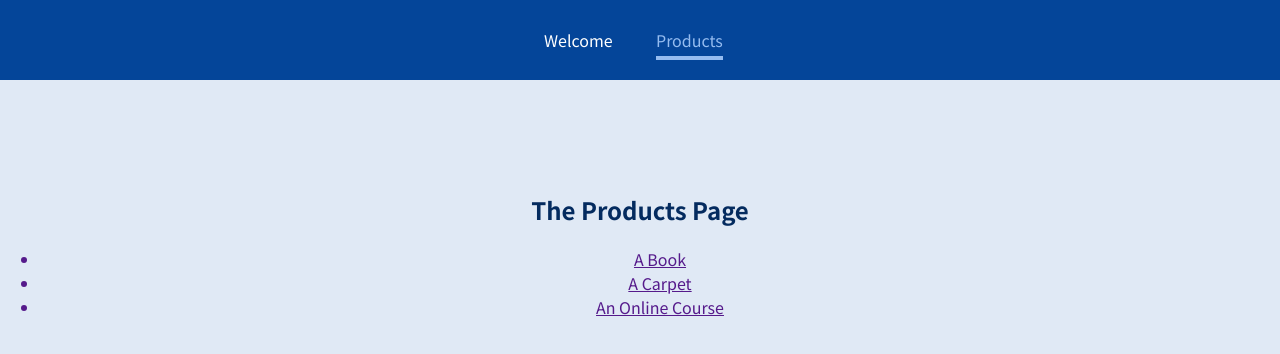
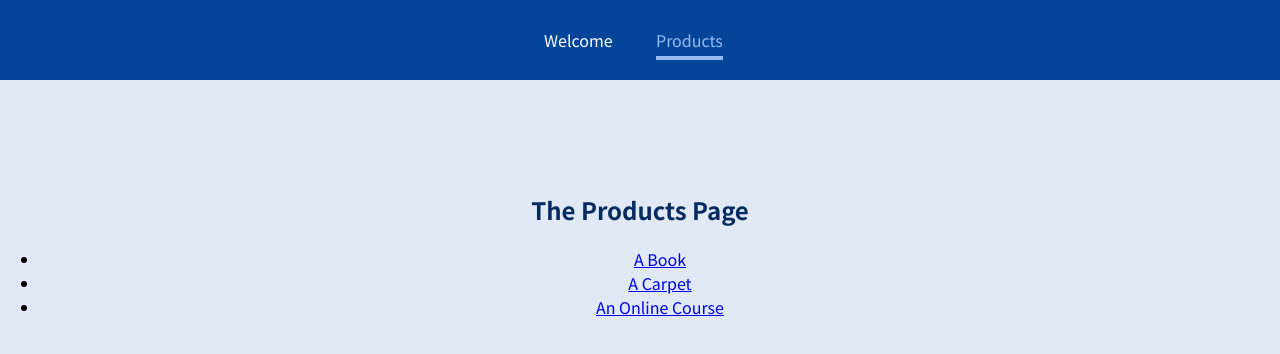
Before and after one commit to CodeNameNinja/React-Router, a JavaScript app: page /products in a window 1280 px wide. Shown: the top 354 px of the page. Built offline with nearby package versions, Linux system fonts and the light colour scheme.

Commit message:
linking products to product details

```diff
--- a/src/pages/Products.js
+++ b/src/pages/Products.js
@@ -5,15 +5,15 @@ const Products = () => {
     <section>
       <h1>The Products Page</h1>
       <ul>
-        <Link>
-          <li>A Book</li>
-        </Link>
-        <Link>
-          <li>A Carpet</li>
-        </Link>
-        <Link>
-          <li>An Online Course</li>
-        </Link>
+        <li>
+          <Link to="product/1">A Book</Link>
+        </li>
+        <li>
+          <Link to="product/2">A Carpet</Link>
+        </li>
+        <li>
+          <Link to="product/3">An Online Course</Link>
+        </li>
       </ul>
     </section>
   );
```
Also changed, not shown: 1 other file (tests, documents, lock files or other folders).
